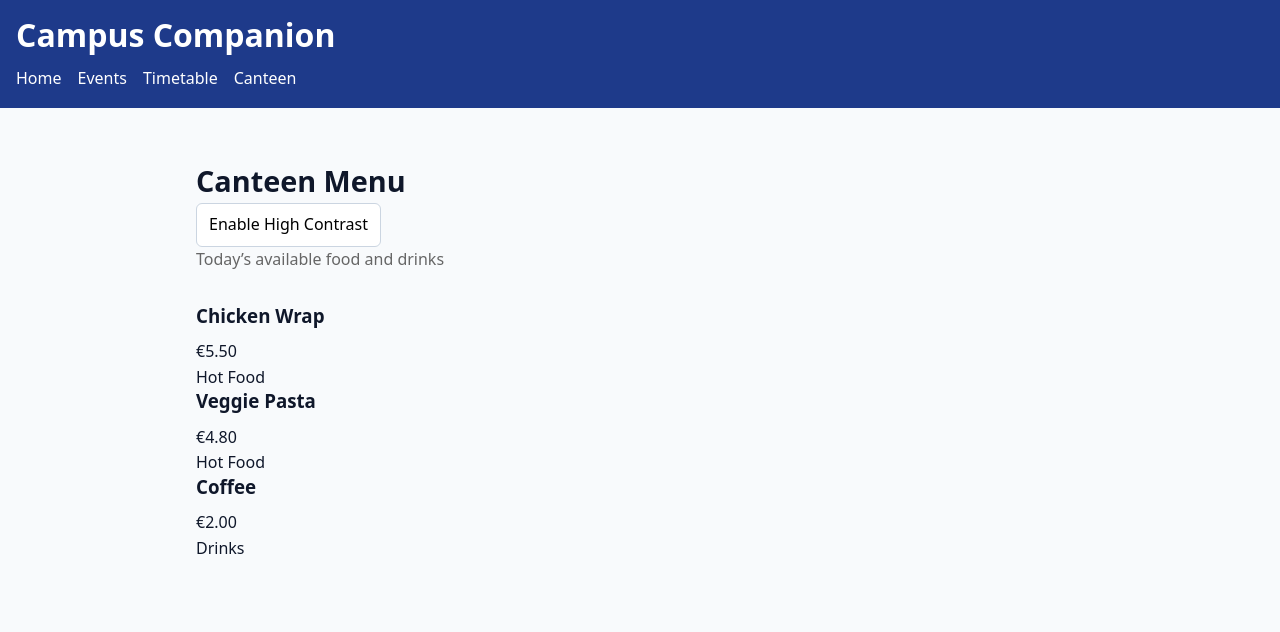
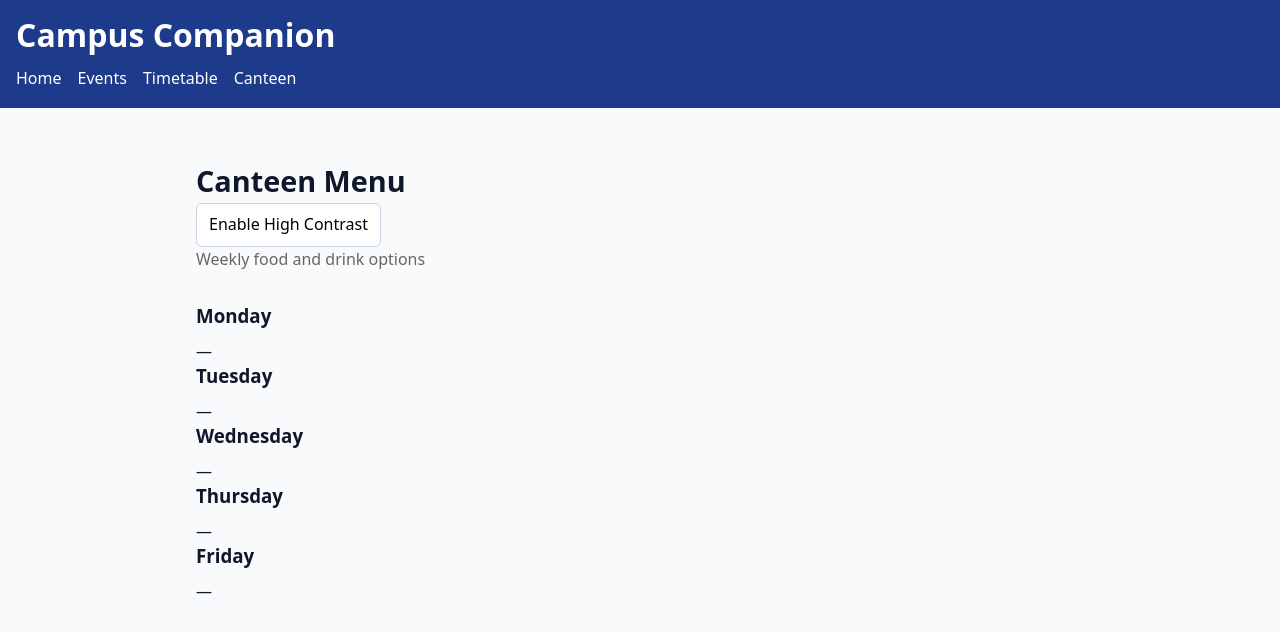
Before and after one commit to Adam28102006/NOE-CA3, a Next.js app: page /canteen in a window 1280 px wide. Shown: the top 632 px of the page. Built offline with nearby package versions, Linux system fonts and the light colour scheme.

Commit message:
Group canteen items by day in CanteenPage
Made it more of a daily calander as opposed to a regular page

```diff
--- a/app/canteen/page.tsx
+++ b/app/canteen/page.tsx
@@ -1,18 +1,41 @@
 import canteen from '@/data/canteen.json'
 import AccessibilityToggle from '@/componants/acc_toggle'
+
+const days = ['Monday', 'Tuesday', 'Wednesday', 'Thursday', 'Friday'] as const
+
+type Day = typeof days[number]
+
+type CanteenItem = {
+  id: string
+  day: Day
+  item: string
+  price: number
+  category: string
+}
+
 export default function CanteenPage() {
+  const grouped = days.reduce((acc, day) => {
+    acc[day] = (canteen as CanteenItem[]).filter(
+      (item) => item.day === day
+    )
+    return acc
+  }, {} as Record<Day, CanteenItem[]>)
+
   return (
     <main className="page">
-
       <div className="pageHeader">
         <h2>Canteen Menu</h2>
         <AccessibilityToggle />
-        <p>Today’s available food and drinks</p>
+        <p>Weekly food and drink options</p>
       </div>
 
+      <div className="menuGrid">
+        {days.map((day) => (
+          <div key={day} className="menuColumn">
+            <h3>{day}</h3>
 
-      <div className="menuGrid">
-        {canteen.map((item) => (
+            {grouped[day].length > 0 ? (
+              grouped[day].map((item) => (
                 <div key={item.id} className="menuCard">
                   <div className="menuTop">
                     <h3>{item.item}</h3>
@@ -21,6 +44,11 @@ export default function CanteenPage() {
 
                   <span className="category">{item.category}</span>
                 </div>
+              ))
+            ) : (
+              <div className="menuEmpty">—</div>
+            )}
+          </div>
         ))}
       </div>
     </main>
```
Lines whose indentation alone changed are shown as unchanged.
